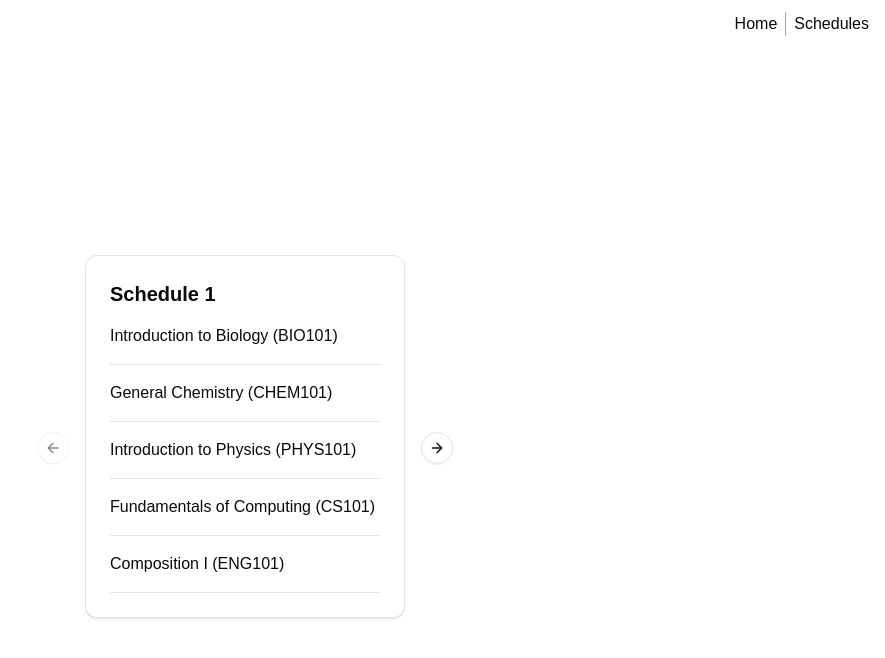
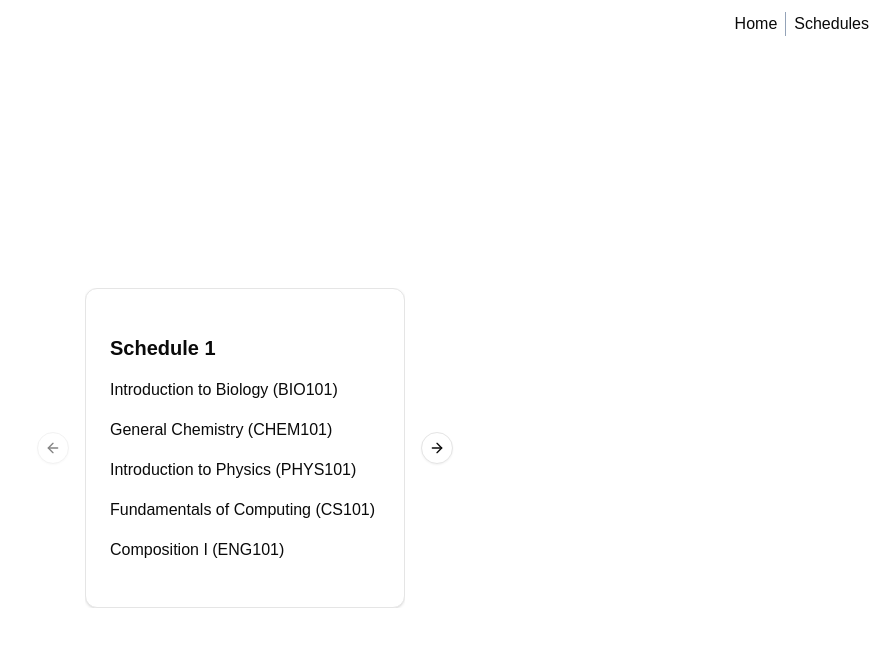
Before and after one commit to tuann72/soot-scheduler, a Next.js app in the folder frontend/: page /schedules in a window 1280 px wide. Shown: the top 658 px of the page, without its empty margins (395-1280 px from the left). Built offline with nearby package versions, Linux system fonts and the light colour scheme.

Commit message:
fixed unable to see card items

```diff
--- a/frontend/src/app/schedules/page.tsx
+++ b/frontend/src/app/schedules/page.tsx
@@ -171,7 +171,7 @@ import {
           <CarouselContent>
             {scheduleKeys.map((scheduleKey, index) => (
               <CarouselItem key={scheduleKey}>
-                <Card className="z-0">
+                <Card>
                   <CardContent className="flex aspect-square items-center justify-center p-6">
                     <div className="w-full">
                       <h3 className="text-xl font-semibold mb-4">
@@ -179,13 +179,13 @@ import {
                       </h3>
                       <ul className="space-y-4">
                         {schedules[scheduleKey].map((course, courseIndex) => (
-                          <li key={course.crn} className="border-b pb-4">
+                          <li key={course.crn}>
                             {/* HoverCard for each course */}
                             <HoverCard>
                               <HoverCardTrigger className="semi-bold hover:text-blue-500 cursor-pointer">
                               {course.title} ({course.course_no})
                               </HoverCardTrigger>
-                              <HoverCardContent className="p-4 bg-white shadow-lg rounded-lg max-w-xs z-10">
+                              <HoverCardContent className="p-4 bg-white shadow-lg rounded-lg max-w-xs" side={courseIndex < 3 ? "bottom" : "top"}>
                                 <p><strong>Professor:</strong> {course.professor}</p>
                                 <p><strong>Time:</strong> {course.start_time} - {course.end_time}</p>
                                 <p><strong>Meeting Days:</strong> {course.meeting_days}</p>
```
